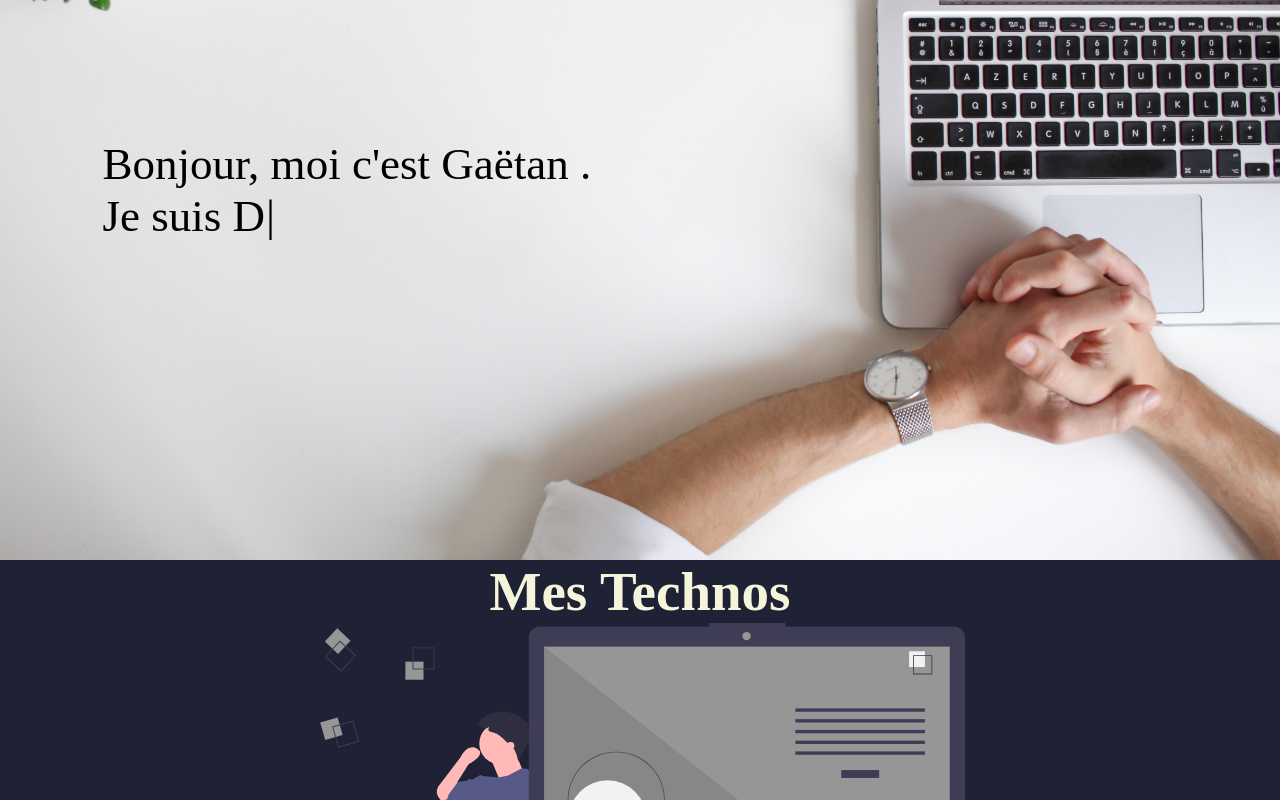
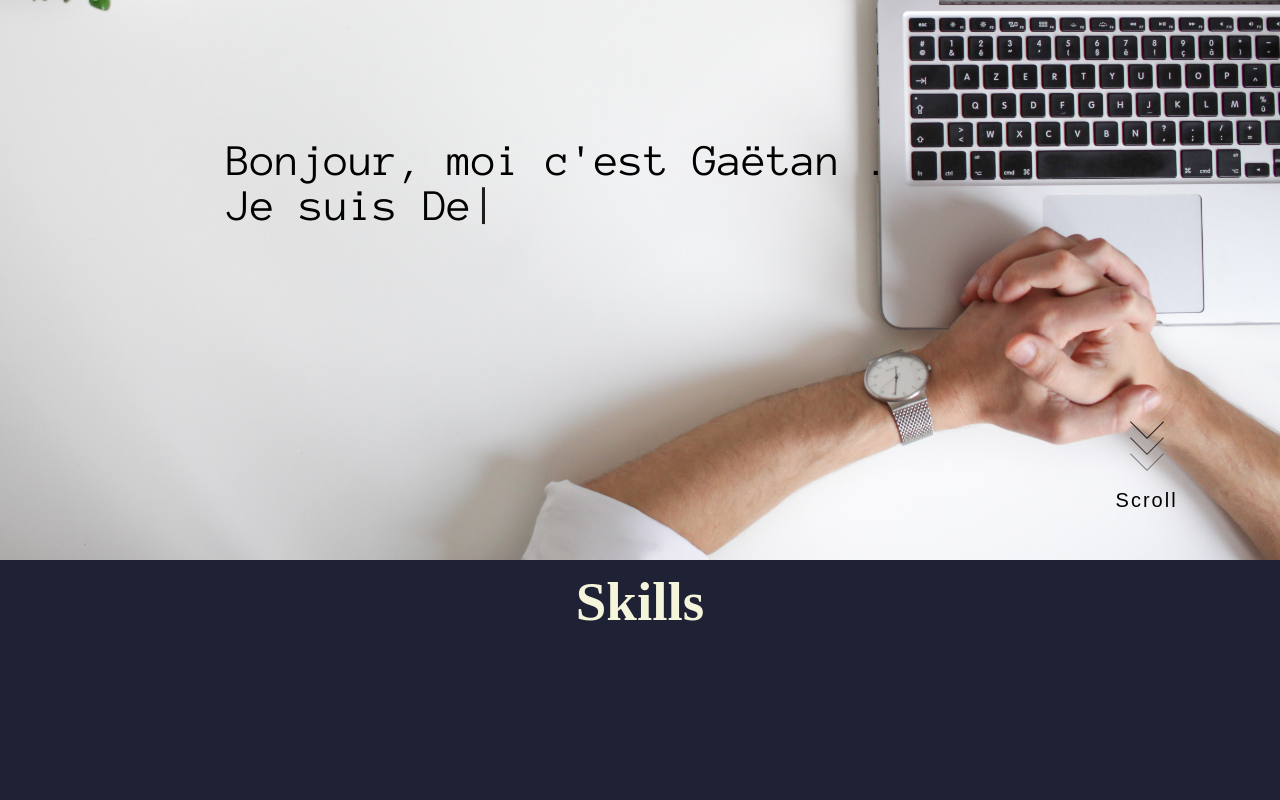
Before and after one commit to gbasset/portfolio, a React (Create React App) app: page /#/ in a window 1280 px wide. Shown: the part 240-1040 px from the top of the page. Built offline with nearby package versions, Linux system fonts and the light colour scheme.

Commit message:
Change css for the home + add scroll icon

```diff
--- a/public/index.html
+++ b/public/index.html
@@ -15,6 +15,8 @@
   <link href="https://fonts.googleapis.com/css2?family=Pacifico&display=swap" rel="stylesheet">
   <link href="https://fonts.googleapis.com/css2?family=IBM+Plex+Mono:wght@500&display=swap" rel="stylesheet">
   <link rel="stylesheet" href="https://cdnjs.cloudflare.com/ajax/libs/animate.css/3.5.2/animate.min.css">
+  <link href="https://fonts.googleapis.com/css2?family=Anonymous+Pro&display=swap" rel="stylesheet">
+
   <!--
       manifest.json provides metadata used when your web app is installed on a
       user's mobile device or desktop. See https://developers.google.com/web/fundamentals/web-app-manifest/
--- a/src/components/Header/Header.css
+++ b/src/components/Header/Header.css
@@ -31,11 +31,12 @@
 .listeMenu {
     justify-content: space-around;
     list-style-type: none;
-    height: 40px;
+    height: 50px;
     display: flex;
     align-items: center;
     flex-direction: row;
     overflow: auto;
+    font-family: 'Pacifico', cursive;
 }
 
 .lienNav {
--- a/src/components/Home/Home.css
+++ b/src/components/Home/Home.css
@@ -23,8 +23,7 @@
 .hello {
     font-size: 45px;
     color: black;
-    position: absolute;
-    left: 8%;
+    font-family: 'Anonymous Pro', monospace;
 }
 
 .developpeur {
@@ -38,6 +37,108 @@
     /* opacity: 0.40; */
     width: 674px;
     margin-right: 21px;
+}
+
+.titleScroll1 {
+    display: block;
+    text-align: center;
+    font-size: 25px;
+    color: black;
+    position: fixed;
+    top: 87%;
+    right: 8%;
+}
+
+.titleScroll2 {
+    display: block;
+    text-align: center;
+    font-size: 25px;
+    color: black;
+    position: fixed;
+    top: 85%;
+    right: 8%;
+}
+
+.demo a {
+    position: absolute;
+    bottom: 0%;
+    right: 8%;
+    z-index: 2;
+    display: inline-block;
+    -webkit-transform: translate(0, -50%);
+    transform: translate(0, -50%);
+    color: rgb(0, 0, 0);
+    font: normal 400 20px/1 'Josefin Sans', sans-serif;
+    letter-spacing: .1em;
+    text-decoration: none;
+    transition: opacity .3s;
+    /* background-color: rgb(255 247 247 / 38%); */
+}
+
+.demo a:hover {
+    opacity: .5;
+}
+
+#section07 a {
+    padding-top: 80px;
+}
+
+#section07 a span {
+    position: absolute;
+    top: 0;
+    left: 50%;
+    width: 24px;
+    height: 24px;
+    margin-left: -12px;
+    border-left: 1px solid rgb(0, 0, 0);
+    border-bottom: 1px solid rgb(0, 0, 0);
+    -webkit-transform: rotate(-45deg);
+    transform: rotate(-45deg);
+    -webkit-animation: sdb07 2s infinite;
+    animation: sdb07 2s infinite;
+    opacity: 0;
+    box-sizing: border-box;
+}
+
+#section07 a span:nth-of-type(1) {
+    -webkit-animation-delay: 0s;
+    animation-delay: 0s;
+}
+
+#section07 a span:nth-of-type(2) {
+    top: 16px;
+    -webkit-animation-delay: .15s;
+    animation-delay: .15s;
+}
+
+#section07 a span:nth-of-type(3) {
+    top: 32px;
+    -webkit-animation-delay: .3s;
+    animation-delay: .3s;
+}
+
+@-webkit-keyframes sdb07 {
+    0% {
+        opacity: 0;
+    }
+    50% {
+        opacity: 1;
+    }
+    100% {
+        opacity: 0;
+    }
+}
+
+@keyframes sdb07 {
+    0% {
+        opacity: 0;
+    }
+    50% {
+        opacity: 1;
+    }
+    100% {
+        opacity: 0;
+    }
 }
 
 .test {
@@ -70,6 +171,18 @@
 .containerLanguage {
     margin: 10px auto;
     height: 55vh;
+    overflow: hidden;
+}
+
+.containerLanguages {
+    margin: 10px auto;
+    height: 100vh;
+    overflow: hidden;
+}
+
+.containerLanguages img {
+    margin: 15% auto;
+    width: 100%;
 }
 
 .imgLanguages {
@@ -133,4 +246,13 @@
         width: 300px;
         margin: 136px;
     }
+    .containerLanguages {
+        margin: 10px auto;
+        height: 55vh;
+        overflow: hidden;
+    }
+    .containerLanguages img {
+        height: 55vh;
+        overflow: hidden;
+    }
 }
--- a/src/components/Home/Home.js
+++ b/src/components/Home/Home.js
@@ -1,4 +1,4 @@
-import React from 'react'
+import React,{useState, useEffect} from 'react'
 import './Home.css'
 import img from "../../Assets/images/undraw_code_thinking_1jeh.svg"
 import logoReact from "../../Assets/logos/icons8-react.svg"
@@ -7,13 +7,29 @@ import htmlLogo from "../../Assets/logos/icons8-html-5.svg"
 import nodejs from "../../Assets/logos/nodeJsLogo.svg"
 import logoSql from "../../Assets/logos/database.svg"
 import imgTools from '../../Assets/images/undraw_code_thinking_1jeh.svg'
-
+import down from '../../Assets/logos/down-arrow.gif'
 import Typewriter from 'typewriter-effect';
 import { Controller, Scene } from 'react-scrollmagic';
 import "animate.css/animate.min.css";
 import ScrollAnimation from 'react-animate-on-scroll';
 export default function Home() {
     console.log(img);
+    const [isWritteFirst, setisWritteFirst] = useState(false);
+    const [positionScroll, setpositionScroll] = useState(1);
+    console.log("positionScroll",positionScroll);
+    const animation = ()=>{
+        if(positionScroll == 1){
+            setpositionScroll(2)
+        }else{
+            setpositionScroll(1)
+        }
+    }
+            useEffect(()=>{
+                setTimeout(()=>animation(), 1000)
+            },[positionScroll])
+            useEffect(()=>{
+                setTimeout(()=>setisWritteFirst( !isWritteFirst), 4000)
+            },[])
     return (
         <div className="">
             <div className="header-home">
@@ -47,6 +63,26 @@ export default function Home() {
                 <div className="image-dev">
                     <img  alt="picture presentation" />
                 </div>
+                {isWritteFirst &&
+                <>
+                {/* <img  className={positionScroll === 1 ? `titleScroll1` : 'titleScroll2'}src="https://img.icons8.com/material/24/000000/mouse-scrolling.png"/> */}
+                {/* <div className={positionScroll === 1 ? `titleScroll1` : 'titleScroll2'}>
+                    <div>
+                    <img   src="https://img.icons8.com/android/24/000000/double-down.png"/>
+                    </div>
+                    <div>
+                    <img   src="https://img.icons8.com/android/24/000000/double-down.png"/>
+                    </div>
+                    <div>
+                    <img   src="https://img.icons8.com/android/24/000000/double-down.png"/>
+                    </div>
+                </div> */}
+                <section id="section07" class="demo">
+                <a href="#section08"><span></span><span></span><span></span>Scroll</a>
+                </section>
+
+                 </>
+                }
             </div>
 
             <div className="containerLanguages" >
@@ -56,15 +92,16 @@ export default function Home() {
                 delay={100}
                 animateOnce={true}
                 >
-                <h1 className="annimationTechnos">Mes Technos</h1>
+                <h1 className="annimationTechnos">Skills</h1>
 
 
             </ScrollAnimation>
-            <div className="imgLanguages">
+            <div className="">
             <ScrollAnimation
                 animateIn='bounceInUp'
                 animateOut='bounceOutLeft'
                 delay={100}
+                animateOnce={true}
                 >
                 <img src={imgTools} alt=""/>
                 </ScrollAnimation>
@@ -84,6 +121,7 @@ export default function Home() {
                 animateIn='bounceInLeft'
                 animateOut='bounceOutLeft'
                 delay={100}
+                animateOnce={true}
                 >
                 <img src={jsLogo} alt=""/>
                 </ScrollAnimation>
@@ -104,6 +142,7 @@ export default function Home() {
                 animateIn='bounceInRight'
                 animateOut='bounceOutLeft'
                 delay={100}
+                animateOnce={true}
                 >
                 <img src={logoReact} alt=""/>
                 </ScrollAnimation>
@@ -123,6 +162,7 @@ export default function Home() {
                 animateIn='bounceInLeft'
                 animateOut='bounceOutRight'
                 delay={100}
+                animateOnce={true}
                 >
                 <img src={htmlLogo} alt=""/>
                 </ScrollAnimation>
@@ -134,6 +174,7 @@ export default function Home() {
             animateIn='bounceInUp'
             animateOut='bounceOutLeft'
             delay={100}
+            animateOnce={true}
             >
             <h2 className="annimationLanguages">Sql  </h2>
             </ScrollAnimation>
@@ -142,6 +183,7 @@ export default function Home() {
                 animateIn='bounceInRight'
                 animateOut='bounceOutLeft'
                 delay={100}
+                animateOnce={true}
                 >
                 <img src={logoSql} alt="" style={{maxHeight:'42vh'}}/>
                 </ScrollAnimation>
@@ -161,6 +203,7 @@ export default function Home() {
                 animateIn='bounceInLeft'
                 animateOut='bounceOutLeft'
                 delay={100}
+                animateOnce={true}
                 >
                 <img  src={nodejs} alt="" />
                 </ScrollAnimation>
```
Also changed, not shown: src/Assets/logos/down-arrow.gif (added).
